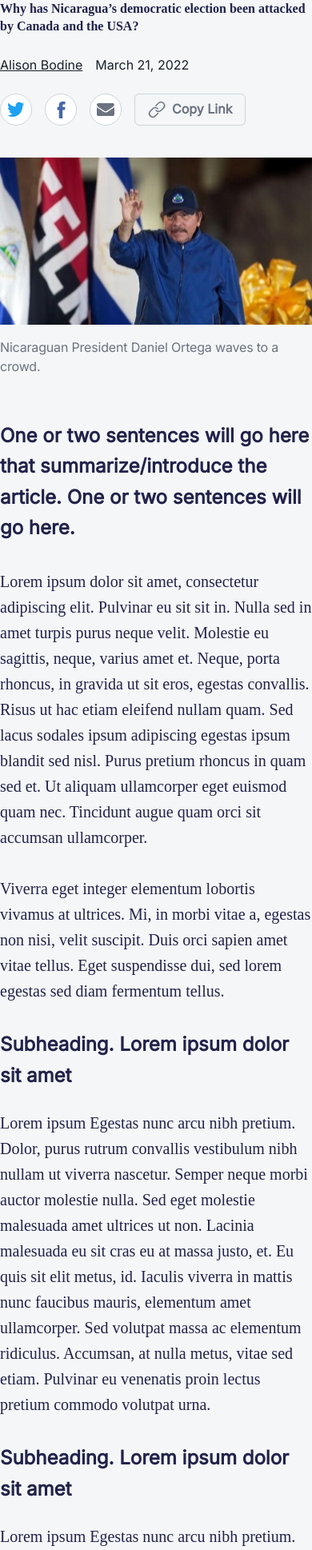
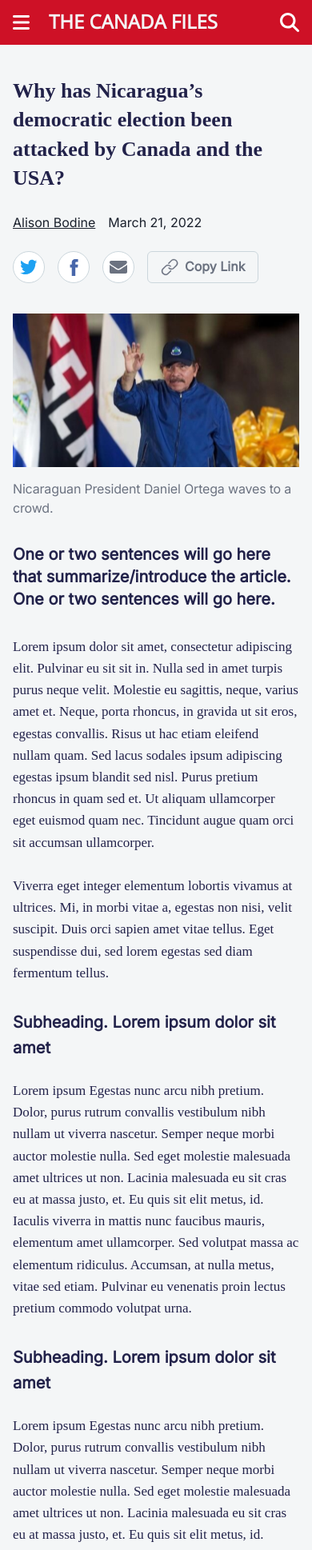
Before and after one commit to ranaahtisham24/canada_files, a Next.js app: page /article in a window 390 px wide. Shown: the top 1938 px of the page at 80% size. Built offline with nearby package versions, Linux system fonts and the light colour scheme.

Commit message:
article page responsive screens

```diff
--- a/components/Article/components/ArticleDescription.js
+++ b/components/Article/components/ArticleDescription.js
@@ -4,12 +4,12 @@ import ShareIcon from "./ShareIcon";
 
 const ArticleDescription = () => {
   return (
-    <Stack spacing={8} direction={"column"} borderBottom={'1px solid #6B7280'} py={8}>
+    <Stack spacing={8} direction={"column"} borderBottom={'1px solid #6B7280'} py={8} pt={{base: 2, md: 6}}>
       <Heading
-        fontSize={"24px"}
+        fontSize={{base: '20px',md: "24px"}}
         fontFamily={"Inter"}
         fontWeight={"600"}
-        lineHeight={"160%"}
+        lineHeight={{base: '140%',md:"160%"}}
         color={"#22224A"}
       >
         One or two sentences will go here that summarize/introduce the article.
@@ -17,7 +17,7 @@ const ArticleDescription = () => {
       </Heading>
 
       <Text
-        fontSize={"20px"}
+        fontSize={{base: '17px',md: "20px"}}
         fontFamily={"Charter"}
         lineHeight={"160%"}
         color={"#22224A"}
@@ -39,9 +39,9 @@ const ArticleDescription = () => {
 
       <Stack spacing={6}>
         <Heading
-          fontSize={"24px"}
+          fontSize={{base: '20px',md: "24px"}}
           fontFamily={"Inter"}
-          fontWeight={"600"}
+          fontWeight={"700"}
           lineHeight={"160%"}
           color={"#22224A"}
         >
@@ -49,7 +49,7 @@ const ArticleDescription = () => {
         </Heading>
 
         <Text
-          fontSize={"20px"}
+          fontSize={{base: '17px',md: "20px"}}
           fontFamily={"Charter"}
           lineHeight={"160%"}
           color={"#22224A"}
@@ -67,9 +67,9 @@ const ArticleDescription = () => {
 
       <Stack spacing={6}>
         <Heading
-          fontSize={"24px"}
+          fontSize={{base: '20px',md: "24px"}}
           fontFamily={"Inter"}
-          fontWeight={"600"}
+          fontWeight={"700"}
           lineHeight={"160%"}
           color={"#22224A"}
         >
@@ -77,7 +77,7 @@ const ArticleDescription = () => {
         </Heading>
 
         <Text
-          fontSize={"20px"}
+          fontSize={{base: '17px',md: "20px"}}
           fontFamily={"Charter"}
           lineHeight={"160%"}
           color={"#22224A"}
@@ -106,7 +106,7 @@ const ArticleDescription = () => {
 
       <Stack spacing={6}>
         <Heading
-          fontSize={"24px"}
+          fontSize={{base: '20px',md: "24px"}}
           fontFamily={"Inter"}
           fontWeight={"600"}
           lineHeight={"160%"}
@@ -116,7 +116,7 @@ const ArticleDescription = () => {
         </Heading>
 
         <Text
-          fontSize={"20px"}
+          fontSize={{base: '17px',md: "20px"}}
           fontFamily={"Charter"}
           lineHeight={"160%"}
           color={"#22224A"}
--- a/components/Article/components/EditorNote.js
+++ b/components/Article/components/EditorNote.js
@@ -35,7 +35,7 @@ const EditorNote = () => {
         Please consider setting up a monthly or annual donation through
         Donorbox.
       </Text>
-      <Button boxShadow={' 1px 3px 6px rgba(133, 146, 163, 0.45)'} borderRadius={'6px'} p={'16px 24px'} backgroundColor={'#CE1126'} color={'#F4F6F7'} width={'max-content'}>Donate to The Canada Files</Button>
+      <Button boxShadow={' 1px 3px 6px rgba(133, 146, 163, 0.45)'} borderRadius={'6px'} p={'16px 24px'} backgroundColor={'#CE1126'} color={'#F4F6F7'} width={{base: '100%',md:'max-content'}}>Donate to The Canada Files</Button>
     </Stack>
   );
 };
--- a/components/Article/index.js
+++ b/components/Article/index.js
@@ -13,13 +13,13 @@ const index = () => {
     <Stack
       direction={"column"}
       width={"100%"}
-      px={{lg: 72,xl: 80 }}
-      py={{lg: 14}}
+      px={{base: 4,md: 6,lg: 56,xl: 80 }}
+      py={{base: 10,md: 12,lg: 14}}
       backgroundColor={"#F4F6F7"}
       marginTop={'0 !important'}
       spacing={6}
     >
-        <Heading fontFamily={'Charter'} fontSize={{lg: '30px',xl:'32px'}} fontWeight={'700'} lineHeight={'140%'} color={'#22224A'}>Why has Nicaragua’s democratic election been attacked by Canada and the USA?</Heading>
+        <Heading fontFamily={'Charter'} fontSize={{base: '26px',lg: '30px',xl:'32px'}} fontWeight={'700'} lineHeight={'140%'} color={'#22224A'}>Why has Nicaragua’s democratic election been attacked by Canada and the USA?</Heading>
         <Stack direction={'row'} width={'100%'} spacing={4}>
             <Link textDecoration={"underline"}>Alison Bodine</Link>
             <Text>March 21, 2022</Text>
--- a/components/Header/Header.js
+++ b/components/Header/Header.js
@@ -22,9 +22,9 @@ const Header = () => {
         alignItems={"center"}
         height={"100%"}
         pl={16}
-        spacing={{lg: 3,xl:8}}
+        spacing={{lg: 6,xl:8}}
       >
-        <Heading color={"#F4F6F7"} fontFamily={'Open Sans'} fontSize={"22px"}>
+        <Heading color={"#F4F6F7"} fontFamily={'Open Sans'} fontSize={"22px"} lineHeight={'20px'}>
           THE CANADA FILES
         </Heading>
         <Button
--- a/components/Header/MobileHeader/MobileHeader.jsx
+++ b/components/Header/MobileHeader/MobileHeader.jsx
@@ -31,6 +31,8 @@ const MobileHeader = () => {
       backgroundColor={"#CE1126"}
       alignItems={"center"}
       px={4}
+      display={{base: 'flex',md: 'flex', lg:'none', xl: 'none'}}
+      marginTop={'0px !important'}
     >
       <Stack direction={"row"} spacing={6} marginTop={"0px !important"}>
         <FontAwesomeIcon
--- a/pages/article.js
+++ b/pages/article.js
@@ -4,11 +4,13 @@ import Header from '../components/Header/Header'
 import CountryNav from '../components/Homepage/components/CountryNav'
 import ArticlePage from '../components/Article/index.js'
 import Newsletter from '../components/Homepage/components/Newsletter'
+import MobileHeader from '../components/Header/MobileHeader/MobileHeader'
 
 const article = () => {
   return (
     <Stack direction={'column'} width={'100%'}>
         <Header/>
+        <MobileHeader/>
         <CountryNav/>
         <ArticlePage/>
         <Newsletter/>
--- a/pages/index.js
+++ b/pages/index.js
@@ -21,7 +21,7 @@ export default function Home() {
       </Head>
 
       <Stack width={'100%'}>
-        <Stack display={{sm: 'flex',md: 'flex', lg:'none', xl: 'none'}}>
+        <Stack >
           <MobileHeader/>
         </Stack>
         <Banner/>
```
